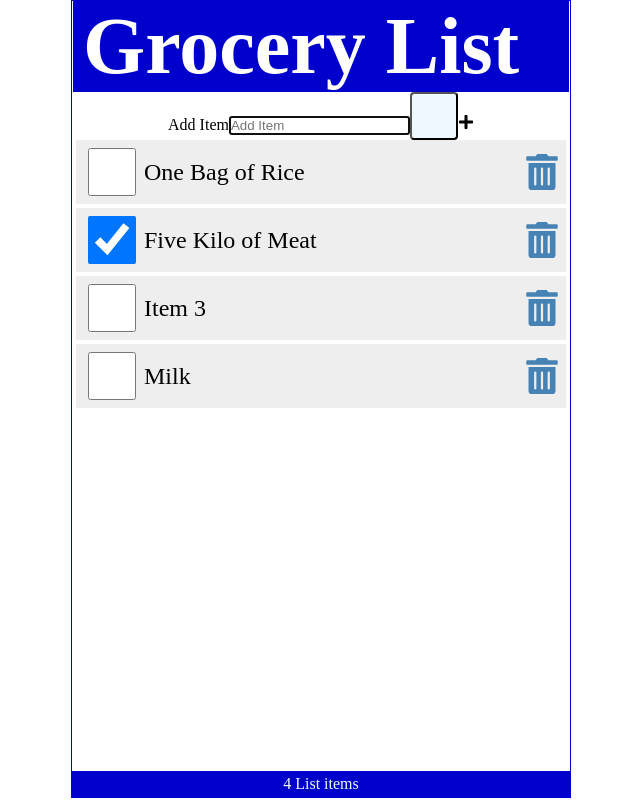
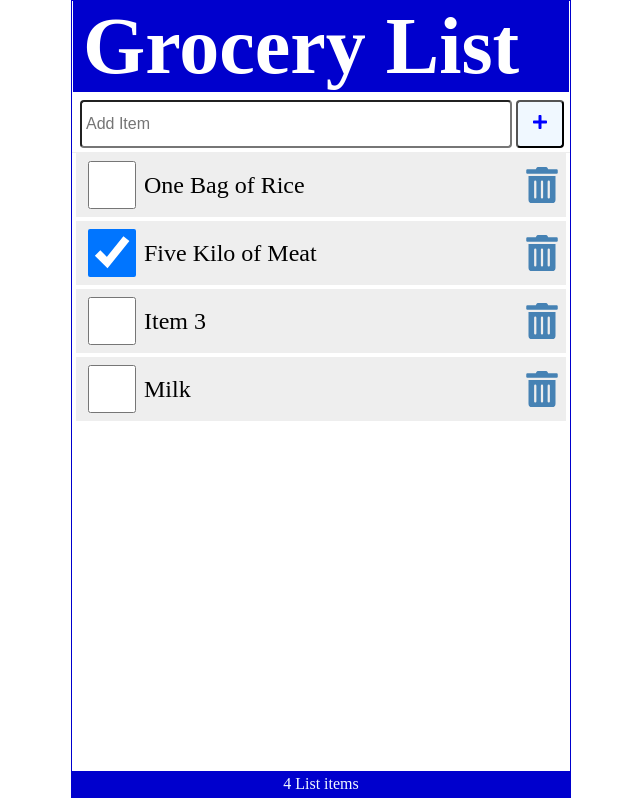
Before and after one commit to Justina177/mern-app-practice, a React (Create React App) app: page / in a window 1280 px wide. Shown: the whole page, without its empty margins (319-959 px from the left). Built offline with nearby package versions, Linux system fonts and the light colour scheme.

Commit message:
Made some correction in the AddItem and App Component

```diff
--- a/src/AddItem.js
+++ b/src/AddItem.js
@@ -6,16 +6,18 @@
     <form className='addForm'>
         <label htmlFor='addItem'>Add Item</label>
         <input
-        autoFocus
-        id='additem'
-        type='text'
-        placeholder='Add Item'
-        required
+            autoFocus
+            id='additem'
+            type='text'
+            placeholder='Add Item'
+            required
         />
-        <button type='submit'
-        aria-label='add Item'
-        />
+        <button
+            type='submit'
+            aria-label='Add Item'
+        >
             <FaPlus />
+        </button>
     </form>
   )
 }
--- a/src/App.js
+++ b/src/App.js
@@ -1,8 +1,9 @@
+import Header from './Header';
+import AddItem from './AddItem';
 import Content1 from './Content1';
 import Footer from './Footer';
-import Header from './Header';
 import { useState } from 'react'
-import AddItem from './AddItem';
+
 
 function App() {
   const [items, setItems] = useState([
--- a/src/index.css
+++ b/src/index.css
@@ -95,6 +95,31 @@
   outline: none;
 }
 
+.addForm {
+  width: 100%;
+  display: flex;
+  justify-content: flex-start;
+  margin: 0.5rem 0 0;
+  padding: 0 0.5rem 0.25rem;
+  border-bottom: 1px solid #eee;
+}
+
+.addForm label {
+  position: absolute;
+  left: -99999px;
+}
+
+.addForm input[type='text'] {
+  flex-grow: 1;
+  min-width: calc(100% - 50px);
+  min-height: 48px;
+  font-size: 1rem;
+  padding: 0.25rem;
+  border-radius: 0.25rem;
+  margin-right: 0.25rem;
+  outline: none;
+
+}
 button {
   height: 48px;
   min-width: 48px;
```
